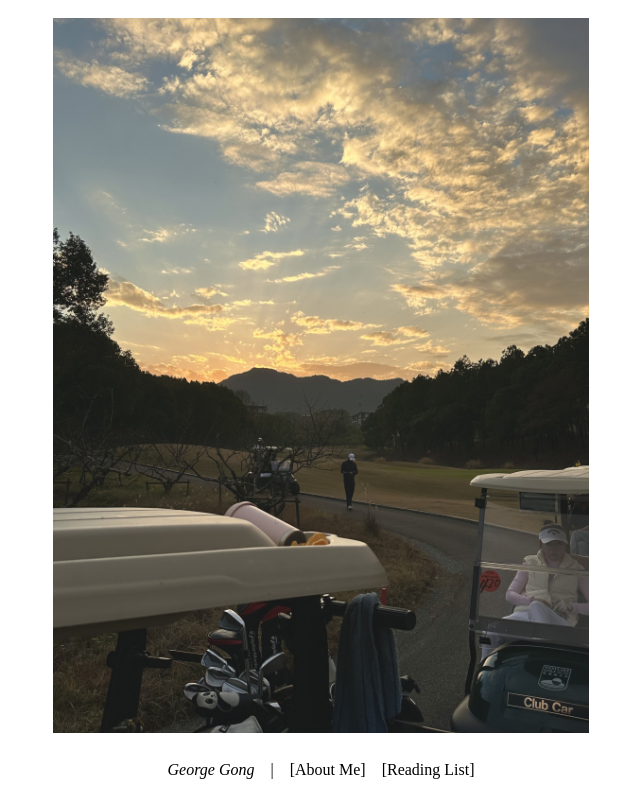
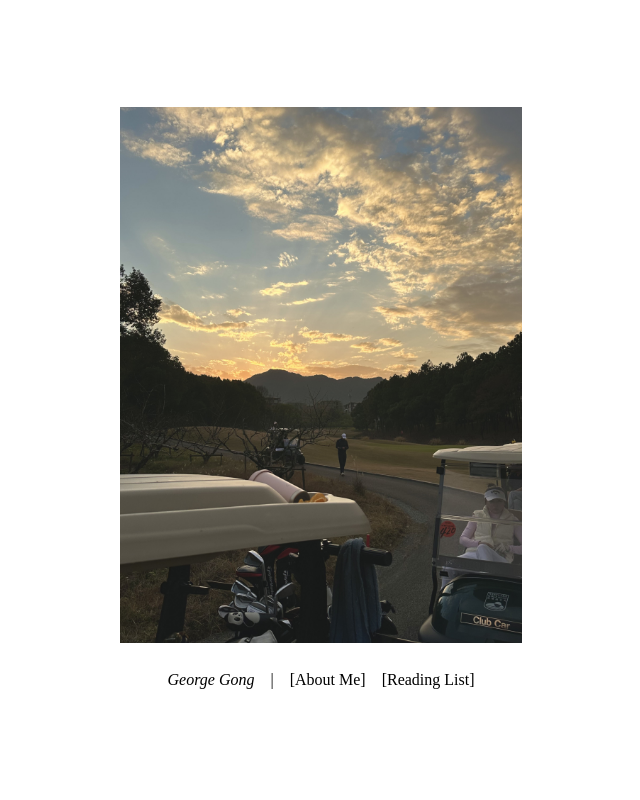
Before and after one commit to gyeorge/georgewg-website, a plain HTML site: page index.html in a window 1280 px wide. Shown: the whole page, without its empty margins (319-959 px from the left). Drawn offline with Linux system fonts and the light colour scheme.

Commit message:
original

```diff
--- a/styles.css
+++ b/styles.css
@@ -47,9 +47,9 @@ main {
 }
 
 .profile-image {
-    max-width: 100%;
+    max-width: 75%;
     height: auto;
-    margin-bottom: 1.5rem;
+    margin: 0 auto 1.5rem auto;
     display: block;
 }
 
```
